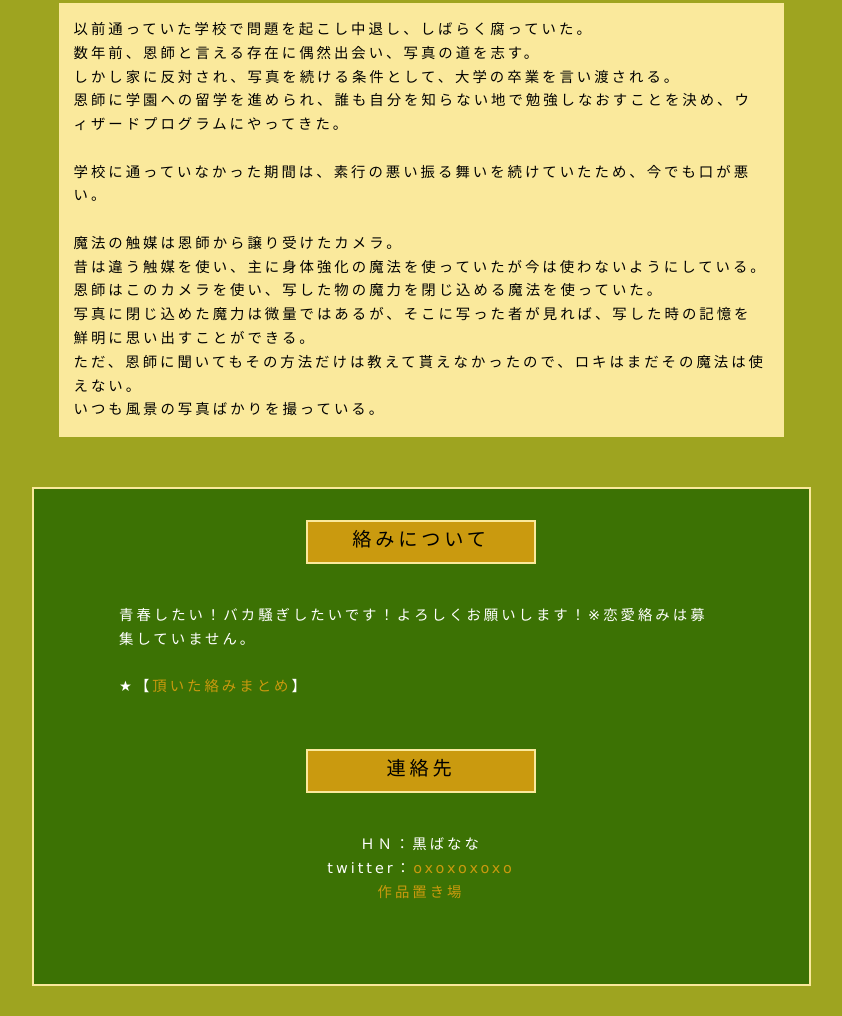
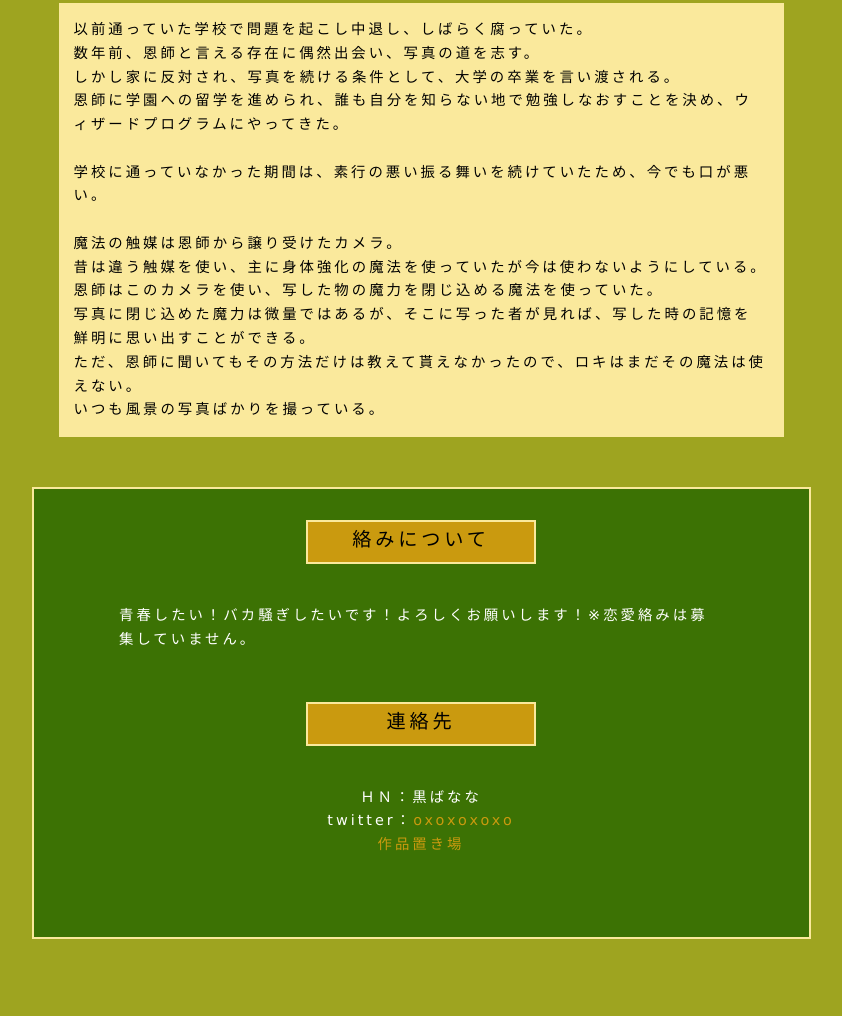
Before and after one commit to ganago55/banalog, a plain HTML site: page wizard/jolokia/index.html in a window 1280 px wide. Shown: the part 2029-3045 px from the top of the page, without its empty margins (219-1061 px from the left). After the commit the page ends 2998 px from the top, so only its background shows below. Drawn offline with Linux system fonts and the light colour scheme; some packages are replaced by stand-ins of ours; files that its build step writes are made by us from their sources; a script that the page names is missing.

Commit message:
Update index.html

```diff
--- a/wizard/jolokia/index.html
+++ b/wizard/jolokia/index.html
@@ -147,9 +147,7 @@
 -->
 <div class="t">絡みについて</div>
 <div class="td">
-青春したい！バカ騒ぎしたいです！よろしくお願いします！※恋愛絡みは募集していません。
-	<br><br>
-★【<a href="https://privatter.net/p/9890402">頂いた絡みまとめ</a>】</div>
+青春したい！バカ騒ぎしたいです！よろしくお願いします！※恋愛絡みは募集していません。</div>
 
 
 
```
